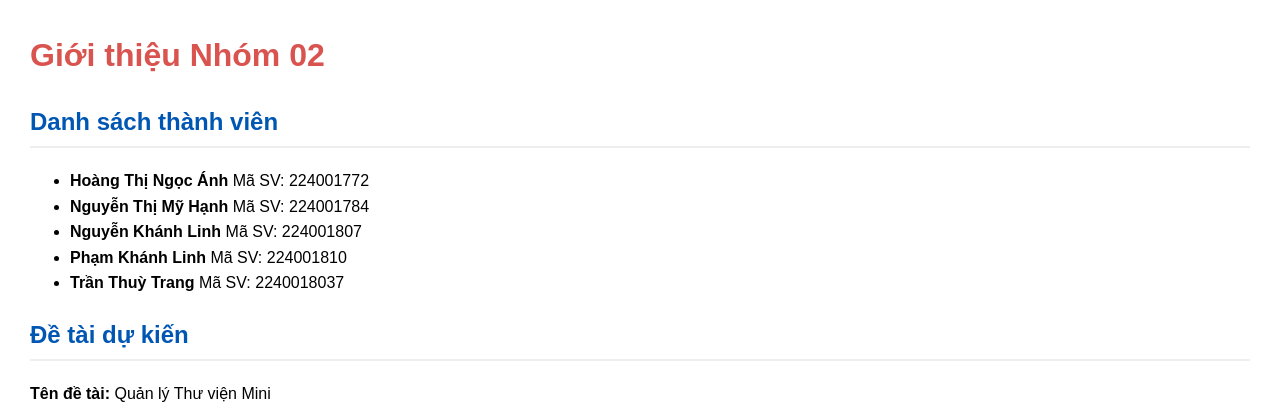
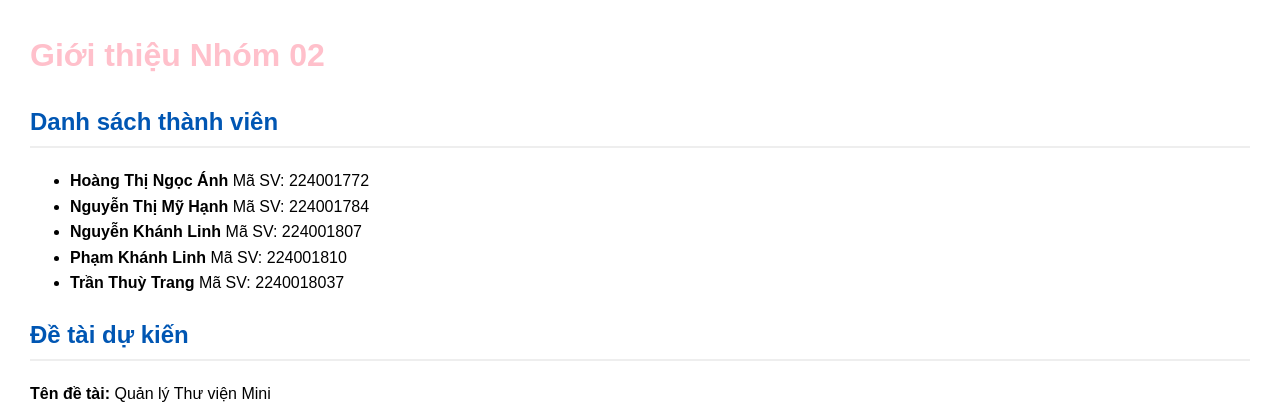
Before and after one commit to hthngocanh/QLY_ThuVienMini, a PHP site: page /about.php in a window 1280 px wide. Shown: the top 420 px of the page. Run offline with PHP 8.4, Linux system fonts and the light colour scheme.

Commit message:
BTVN Buoi01

```diff
--- a/about.php
+++ b/about.php
@@ -12,7 +12,7 @@
         }
 
         h1 {
-            color: #d9534f;
+            color: pink;
         }
 
         h2 {
```
